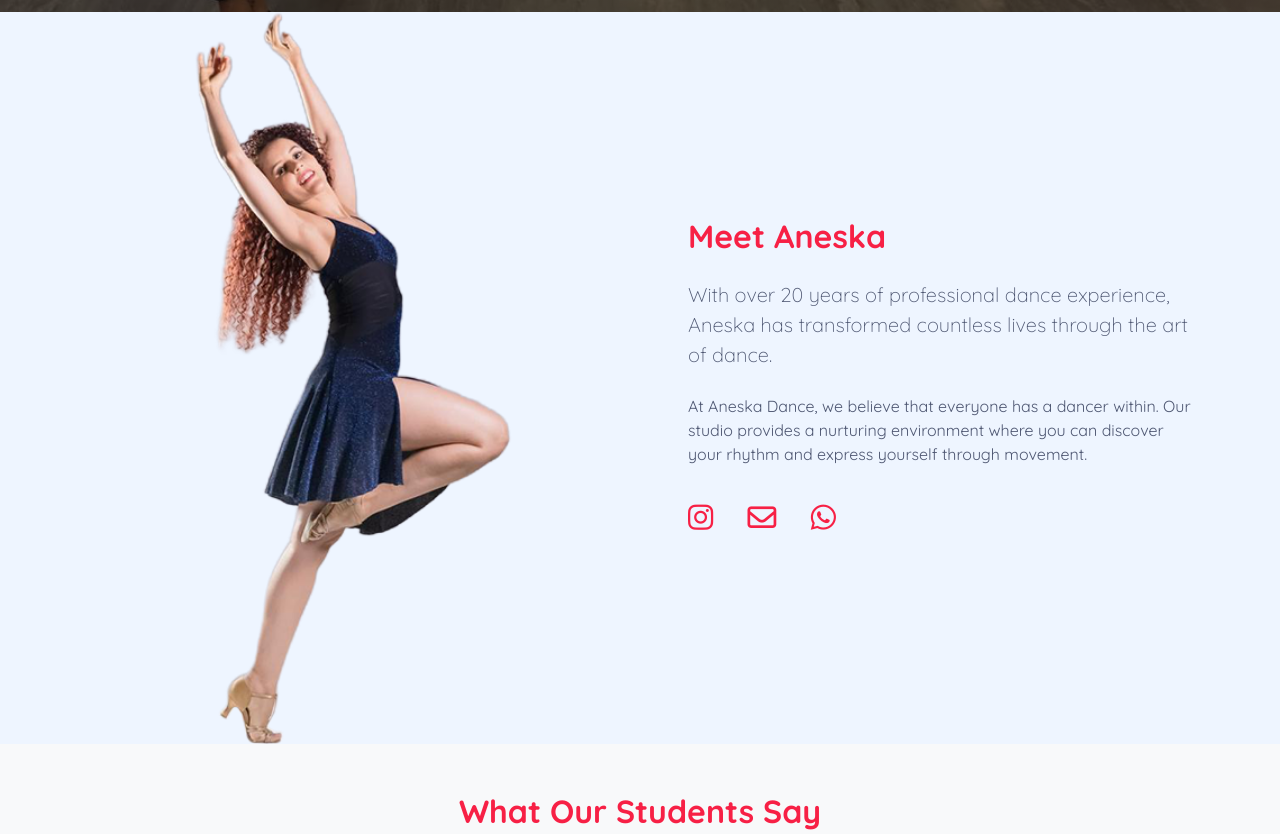
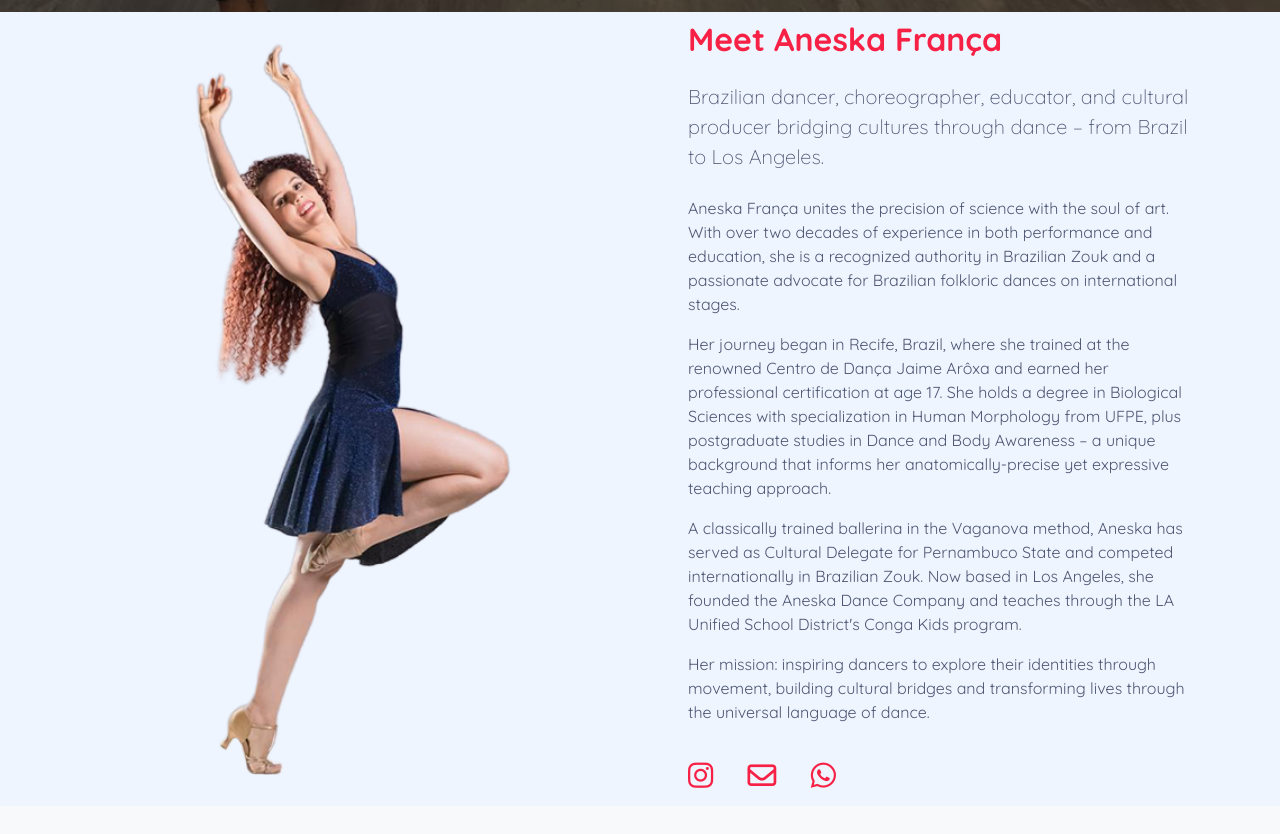
Before and after one commit to stevenbarragan/aneskadance, a plain HTML site: page index.html in a window 1280 px wide. Shown: the part 788-1622 px from the top of the page. Drawn offline with nearby package versions, Linux system fonts and the light colour scheme.

Commit message:
Update aneska's bie

```diff
--- a/index.html
+++ b/index.html
@@ -132,18 +132,46 @@
                                 class="mb-4"
                                 style="color: var(--primary); font-weight: 700"
                             >
-                                Meet Aneska
+                                Meet Aneska França
                             </h2>
                             <p class="lead mb-4">
-                                With over 20 years of professional dance
-                                experience, Aneska has transformed countless
-                                lives through the art of dance.
+                                Brazilian dancer, choreographer, educator, and
+                                cultural producer bridging cultures through
+                                dance – from Brazil to Los Angeles.
                             </p>
-                            <p class="mb-4">
-                                At Aneska Dance, we believe that everyone has a
-                                dancer within. Our studio provides a nurturing
-                                environment where you can discover your rhythm
-                                and express yourself through movement.
+                            <p class="mb-3">
+                                Aneska França unites the precision of science
+                                with the soul of art. With over two decades of
+                                experience in both performance and education,
+                                she is a recognized authority in Brazilian Zouk
+                                and a passionate advocate for Brazilian
+                                folkloric dances on international stages.
+                            </p>
+                            <p class="mb-3">
+                                Her journey began in Recife, Brazil, where she
+                                trained at the renowned Centro de Dança Jaime
+                                Arôxa and earned her professional certification
+                                at age 17. She holds a degree in Biological
+                                Sciences with specialization in Human Morphology
+                                from UFPE, plus postgraduate studies in Dance
+                                and Body Awareness – a unique background that
+                                informs her anatomically-precise yet expressive
+                                teaching approach.
+                            </p>
+                            <p class="mb-3">
+                                A classically trained ballerina in the Vaganova
+                                method, Aneska has served as Cultural Delegate
+                                for Pernambuco State and competed
+                                internationally in Brazilian Zouk. Now based in
+                                Los Angeles, she founded the Aneska Dance
+                                Company and teaches through the LA Unified
+                                School District's Conga Kids program.
+                            </p>
+                            <p class="mb-3">
+                                Her mission: inspiring dancers to explore their
+                                identities through movement, building cultural
+                                bridges and transforming lives through the
+                                universal language of dance.
                             </p>
                             <div class="about-social-links">
                                 <a
```
